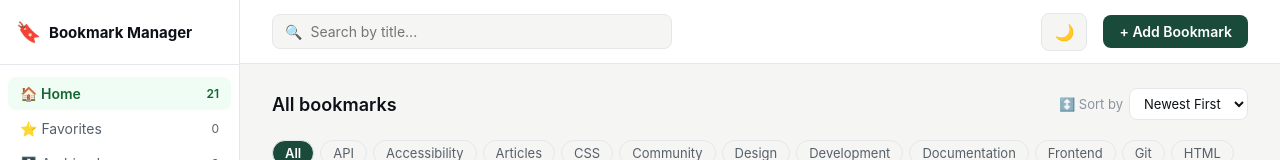
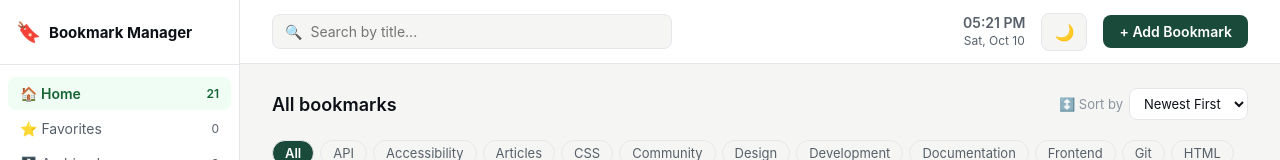
Before and after one commit to maiko1919/bookmark-manager-Maia-Iremashvili, a React (Vite) app: page / in a window 1280 px wide. Shown: the top 160 px of the page. Built offline with nearby package versions, Linux system fonts and the light colour scheme.

Commit message:
Add error state, live clock, favorites feature

```diff
--- a/src/App.jsx
+++ b/src/App.jsx
@@ -1,6 +1,5 @@
 import { useState, useEffect } from 'react'
 import BookmarkList from './components/BookmarkList'
-import SearchBar from './components/SearchBar'
 import FilterBar from './components/FilterBar'
 import SortSelect from './components/SortSelect'
 import Modal from './components/Modal'
@@ -12,6 +11,7 @@ import './App.css'
 function App() {
   const [bookmarks, setBookmarks] = useState([])
   const [isLoading, setIsLoading] = useState(true)
+  const [error, setError] = useState(null)
   const [searchTerm, setSearchTerm] = useState('')
   const [selectedTags, setSelectedTags] = useState([])
   const [sortOrder, setSortOrder] = useState('newest')
@@ -29,9 +29,16 @@ function App() {
     } else {
       setTimeout(() => {
         fetch('/data/bookmarks.json')
-          .then(res => res.json())
+          .then(res => {
+            if (!res.ok) throw new Error('Failed to load bookmarks')
+            return res.json()
+          })
           .then(data => {
             setBookmarks(data)
+            setIsLoading(false)
+          })
+          .catch(err => {
+            setError(err.message)
             setIsLoading(false)
           })
       }, 1000)
@@ -153,6 +160,31 @@ function App() {
     )
   }
 
+  if (error) {
+    return (
+      <div style={{
+        display: 'flex', flexDirection: 'column', alignItems: 'center',
+        justifyContent: 'center', minHeight: '100vh',
+        background: 'var(--bg-main)', color: 'var(--text-primary)',
+        gap: '16px'
+      }}>
+        <span style={{ fontSize: '48px' }}>⚠️</span>
+        <h2 style={{ fontSize: '20px', fontWeight: '600' }}>Something went wrong</h2>
+        <p style={{ color: 'var(--text-secondary)' }}>{error}</p>
+        <button
+          onClick={() => window.location.reload()}
+          style={{
+            padding: '10px 20px', background: 'var(--accent)',
+            color: 'white', border: 'none', borderRadius: '8px',
+            fontSize: '14px', cursor: 'pointer'
+          }}
+        >
+          Try again
+        </button>
+      </div>
+    )
+  }
+
   return (
     <div className="app">
       <Sidebar
@@ -176,12 +208,19 @@ function App() {
         <main style={{ flex: 1, padding: '24px 32px', overflowY: 'auto' }}>
           <div style={{ display: 'flex', alignItems: 'center', justifyContent: 'space-between', marginBottom: '20px' }}>
             <h2 style={{ fontSize: '18px', fontWeight: '600', color: 'var(--text-primary)' }}>
-              {view === 'archived' ? 'Archived bookmarks' : view === 'favorites' ? 'Favorite bookmarks' : searchTerm ? `Results for: "${searchTerm}"` : 'All bookmarks'}
+              {view === 'archived' ? 'Archived bookmarks'
+                : view === 'favorites' ? 'Favorite bookmarks'
+                : searchTerm ? `Results for: "${searchTerm}"`
+                : 'All bookmarks'}
             </h2>
             <SortSelect sortOrder={sortOrder} onSort={setSortOrder} />
           </div>
 
-          <FilterBar tags={allTags} selectedTags={selectedTags} onSelectTag={handleTagSelect} />
+          <FilterBar
+            tags={allTags}
+            selectedTags={selectedTags}
+            onSelectTag={handleTagSelect}
+          />
 
           <BookmarkList
             bookmarks={filteredBookmarks}
--- a/src/components/Header.jsx
+++ b/src/components/Header.jsx
@@ -1,4 +1,18 @@
+import { useState, useEffect } from 'react'
+
 function Header({ theme, onToggleTheme, onAddClick, searchTerm, onSearch }) {
+  const [time, setTime] = useState(new Date())
+
+  useEffect(() => {
+    const interval = setInterval(() => {
+      setTime(new Date())
+    }, 1000)
+    return () => clearInterval(interval)
+  }, [])
+
+  const formattedTime = time.toLocaleTimeString([], { hour: '2-digit', minute: '2-digit' })
+  const formattedDate = time.toLocaleDateString([], { weekday: 'short', month: 'short', day: 'numeric' })
+
   return (
     <header style={{
       height: '64px',
@@ -40,6 +54,14 @@ function Header({ theme, onToggleTheme, onAddClick, searchTerm, onSearch }) {
         </div>
       </div>
 
+      <div style={{
+        display: 'flex', flexDirection: 'column', alignItems: 'center',
+        color: 'var(--text-secondary)', fontSize: '12px', lineHeight: 1.4
+      }}>
+        <span style={{ fontWeight: '600', fontSize: '14px' }}>{formattedTime}</span>
+        <span>{formattedDate}</span>
+      </div>
+
       <button
         onClick={onToggleTheme}
         style={{
```
